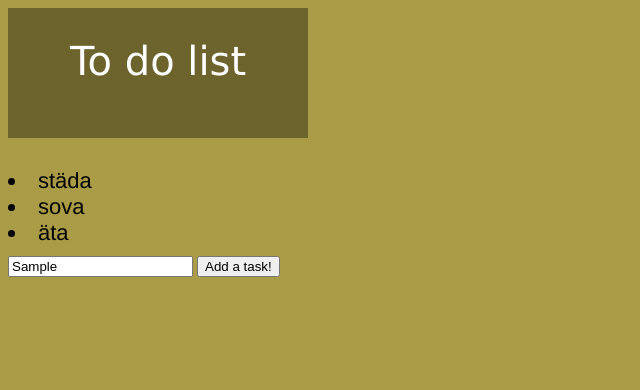
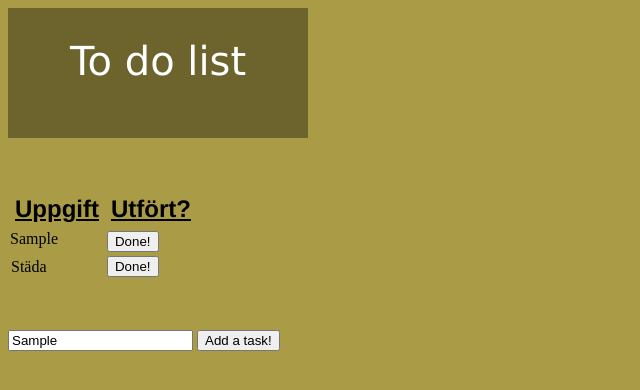
Before and after one commit to carnie11/Get-Things-Done, a plain HTML site: page index.html in a window 1280 px wide. Both pictures are taken after typing "Sample" into the empty fields and a click on the button "Add a task!". Shown: the whole page, without its empty margins (0-640 px from the left). Drawn offline with Linux system fonts and the light colour scheme.

Commit message:
Add to list in working order

```diff
--- a/index.html
+++ b/index.html
@@ -8,28 +8,82 @@
     <title>Document</title>
     <link rel="stylesheet" href="style.css">
 </head>
+
+
 <body>
 
     <header id="header">
         <h1 id="rubrik"></h1>
     </header>
 
-    <div id="container"></div>
+
+        <table id="tabell">
+            <thead id="tHead">
+                <tr class= "tabellRad">
+                    <th class="tabellRubrik">
+                        Uppgift
+                    </th>
+                    <th class="tabellRubrik">
+                        Utfört?
+                    </th>
+            </thead>
+                </tr>
+
+                <tr class= "tabellRad">
+                     <td>
+                        Städa
+
+                     </td>
+
+                     <td>
+                        <button class="klarKnapp">Done!</button>
+                     </td>
+
+                </tr>
+
+            <tbody></tbody>
+        </table>
+
+        <!-- <table>
+            <thead>
+                <tr>
+                    <th id="tHead"> <button class="klarKnapp">Done!</button></th>
+                    <th>Städa</th>
+                </tr>
+            </thead>
+            <tbody></tbody>
+        </table> -->
+
+
+    <div id="container">
+    </div>
+
+
 
     <section id="mitten">
 
-        <input type="text">
-        <button>Add a task!</button>
+        <input id="form" type="text">
+        <button id="addATask">Add a task!</button>
 
     </section>
-
 
     <footer id="footer">
 
     </footer>
 
-
-
     <script src="script.js"></script>
 </body>
 </html>
+
+    <!-- <div class="wrapper">
+        <div></div>
+        <div></div>
+        <div></div>
+        <div></div>
+        <div></div>
+        <div></div>
+        <div></div>
+        <div></div>
+
+        GRID AV KEVINS TUTORIAL
+    </div> -->
--- a/script.js
+++ b/script.js
@@ -2,37 +2,36 @@ let header = document.getElementById("header");
 let mitten = document.getElementById("mitten");
 let footer = document.getElementById("footer");
 let container = document.getElementById("container");
+let addATask = document.getElementById("addATask");
+let tHead = document.getElementById("tHead");
+const form = document.getElementById("form");
+const tbody = document.getElementById("tbody");
+let tabell = document.getElementById("tabell");
+
+
 
 
 header.innerHTML="To do list";
 
-let grejer = [
-    {grejId: 1, name: "äta"},
-    {grejId: 2, name: "sova"},
-    {grejId: 3, name: "städa"},
-];
-
-function printGrejer() {
-    container.innerHTML = "";
-    let grejLista = document.createElement("div");
-    grejLista.setAttribute("id", "lista");
-    grejer.map(grej => {
-
-        grejLista.insertAdjacentHTML("afterbegin", "<li>" +grej.name +"</li>")
-        })
-
-    container.appendChild(grejLista);
+class doneButton {                  ////////////CLASS FÖR DONE!-BUTTON
+    constructor() {
+        this.value= "Done!";
+        this.addEventListener("click", console.log("Klick på Done!"))
+    }
 }
 
-printGrejer();
+function onAddATask(e) {
+    e.preventDefault();             ////SKAPA NY RAD OCH LÄGG IN INPUTET
+    let nyttTask = form.value;
+    let nyRad = document.createElement("tr");
+    tHead.appendChild(nyRad);
+    nyRad.innerHTML=nyttTask;
 
-// function please () {
-//     let more.document.getElementById("more");
-//     for let i = 0; i<Never.length; i++) {
-//         let butt=document.createelement("button");
-//         butt.innerHTML=never[i];
-//         more.appendChild(butt);
-//     }
-// }
+    let nyCell = document.createElement("td");  ////SKAPAR EN NY BUTTON BREDVID DET TILLAGDA INPUTET
+    nyRad.appendChild(nyCell);
+    nyCell.innerHTML= "<button>Done!</button>";
 
-please();
+
+}
+
+addATask.addEventListener("click", onAddATask);
--- a/style.css
+++ b/style.css
@@ -19,7 +19,61 @@ section {
 
 }
 
+#mitten{
+    padding-top: 40px;;
+}
+
+#tabell{
+    padding-top: 20px;
+}
+
 #lista {
+
     font-size: 22px;
     font-family:'Franklin Gothic Medium', 'Arial Narrow', Arial, sans-serif
+
 }
+
+.tabellRubrik{
+    font-size: 24px;
+    font-family:'Franklin Gothic Medium', 'Arial Narrow', Arial, sans-serif;
+    text-decoration-line: underline;
+    padding:5px;
+
+}
+
+
+
+
+/*.wrapper {  //For grid created in css
+    display: grid;
+    grid-template-columns: 20% 80% ;
+    grid-template-rows: 1fr 1fr 1fr 1fr;
+    justify-content: space-evenly;
+    outline: 1px solid #000;
+    height: 200px;
+    width: 200px;
+    gap: 1rem;
+
+}
+
+/*#wrapper { //For grid created in javascript
+    position: relative;
+    top: 30px;
+    outline: 2px solid #000;
+    font-size: 0;
+    margin: auto;
+    height: 960px;
+    width: 960px;
+    padding: 0;
+    border: none;
+}
+
+
+.grid {  //For grid created in javascript
+    margin: 0;
+    padding: 0;
+    border: none;
+    outline: 1px solid #000;
+    display: inline-block;
+}
```
